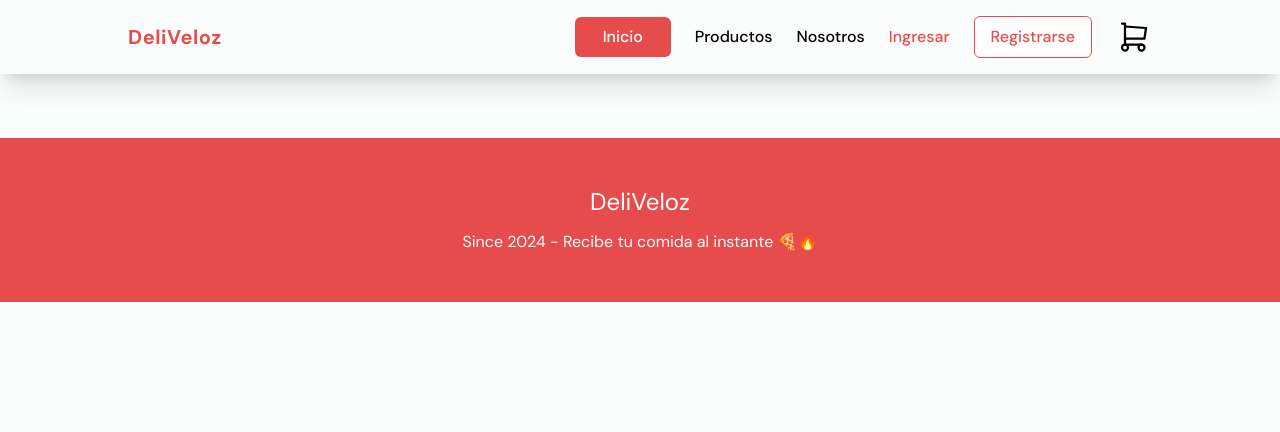
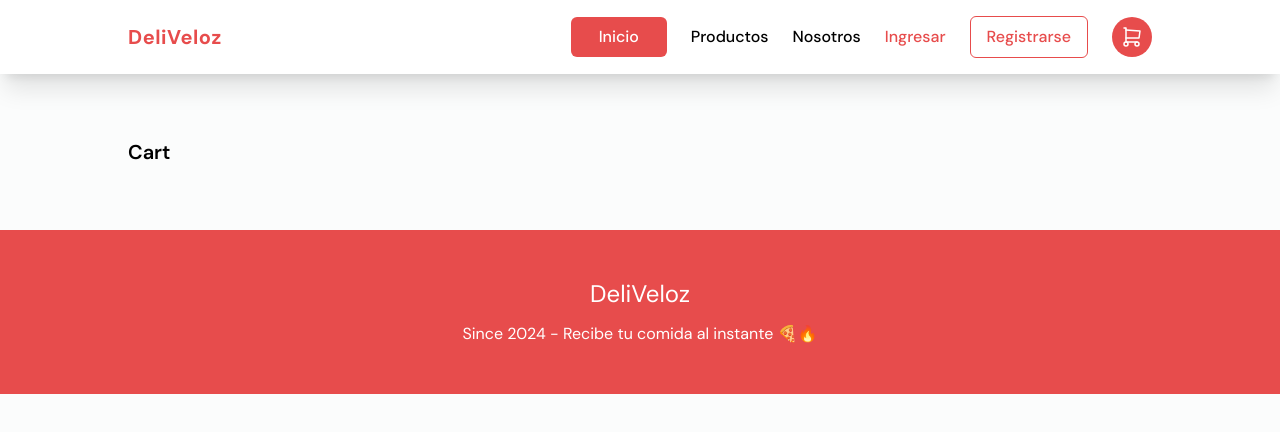
Before and after one commit to Delivelozz/DeliVeloz, a React (Vite) app in the folder client/: page /cart in a window 1280 px wide. Shown: the top 432 px of the page. Built offline with nearby package versions, Linux system fonts and the light colour scheme.

Commit message:
pequeños cambios

```diff
--- a/client/src/App.jsx
+++ b/client/src/App.jsx
@@ -7,6 +7,7 @@ import Register from "./views/register/Register";
 import Products from "./views/products/Products";
 import Header from "./components/header/Header";
 import Footer from "./components/footer/Footer";
+import Cart from "./views/cart/Cart";
 
 // ? Hooks
 import { useState, useEffect } from "react";
@@ -26,6 +27,7 @@ function App() {
         <Route path="/about" element={<About />} />
         <Route path="/detail" element={<Detail />} />
         <Route path="/products" element={<Products />} />
+        <Route path="/cart" element={<Cart />} />
       </Routes>
       {pathname !== "/login" && pathname !== "/register" && <Footer />}
     </main>
--- a/client/src/components/header/Header.jsx
+++ b/client/src/components/header/Header.jsx
@@ -3,7 +3,7 @@ import Carrito from "../icons/Carrito";
 
 export default function Header() {
   return (
-    <div className="w-full shadow-xl mb-16">
+    <div className="w-full shadow-xl mb-16 sticky top-0 z-50 bg-white">
       <div className="container flex py-4 items-center justify-between">
         <div>
           <Link to={"/home"}>
@@ -30,7 +30,11 @@ export default function Header() {
           <Link to={"/register"}>
             <button className="btn-tr">Registrarse</button>
           </Link>
-          <Carrito />
+          <Link to={"/cart"}>
+            <div className="bg-sundown-500 rounded-full p-2 hover:bg-sundown-600">
+              <Carrito />
+            </div>
+          </Link>
         </div>
       </div>
     </div>
--- a/client/src/components/icons/Carrito.jsx
+++ b/client/src/components/icons/Carrito.jsx
@@ -3,11 +3,11 @@ export default function Carrito() {
     <svg
       xmlns="http://www.w3.org/2000/svg"
       className="icon icon-tabler icon-tabler-shopping-cart"
-      width="36"
-      height="36"
+      width="24"
+      height="24"
       viewBox="0 0 24 24"
       strokeWidth={1.5}
-      stroke="#000000"
+      stroke="#fff"
       fill="none"
       strokeLinecap="round"
       strokeLinejoin="round"
--- /dev/null
+++ b/client/src/views/cart/Cart.jsx
@@ -0,0 +1,7 @@
+export default function Cart() {
+  return (
+    <section className="container">
+      <h1>Cart</h1>
+    </section>
+  );
+}
```
